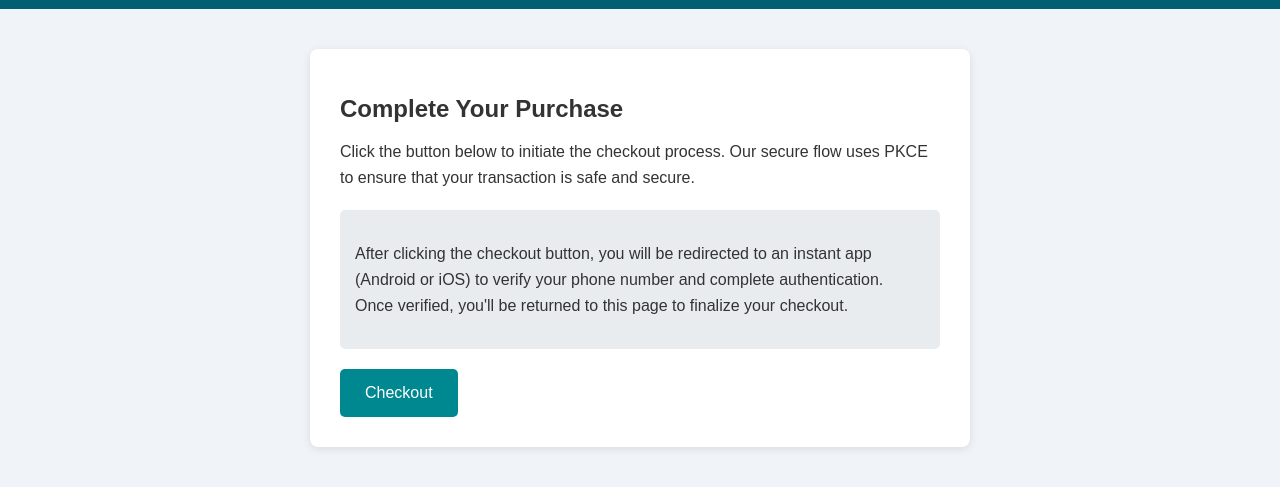
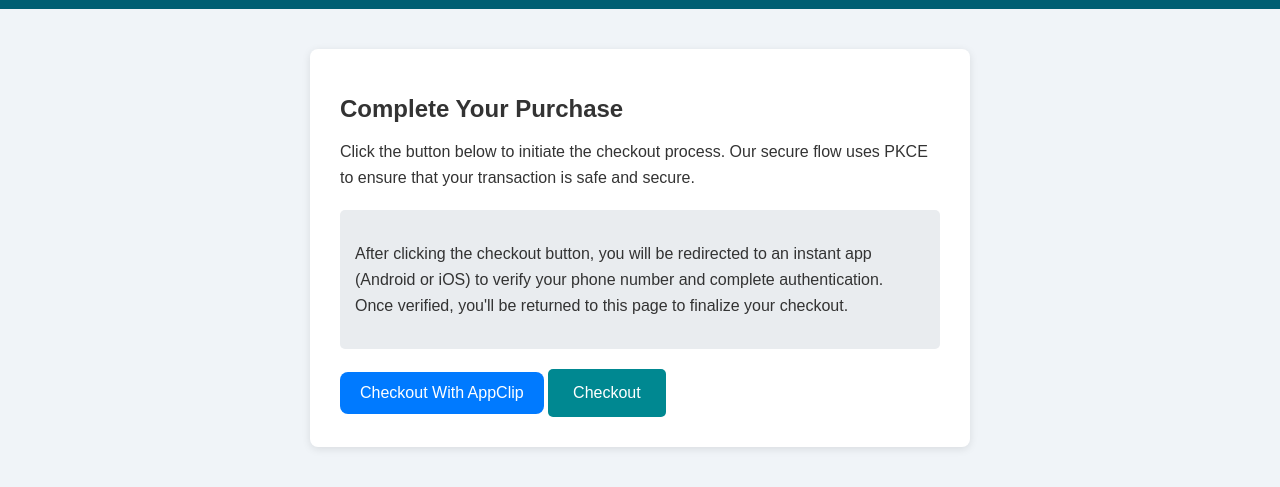
Before and after one commit to jeyanthanperiyasamy/jeyanthanperiyasamy.github.io, a plain HTML site: page index.html in a window 1280 px wide. Shown: the part 85-572 px from the top of the page. Drawn offline with Linux system fonts and the light colour scheme.

Commit message:
Update index.html

```diff
--- a/index.html
+++ b/index.html
@@ -164,6 +164,9 @@
         After clicking the checkout button, you will be redirected to an instant app (Android or iOS) to verify your phone number and complete authentication. Once verified, you'll be returned to this page to finalize your checkout.
       </p>
     </div>
+    <a href="https://appclip-sand.vercel.app/checkout" style="display:inline-block;padding:12px 20px;background:#007aff;color:white;border-radius:8px;text-decoration:none;">
+  Checkout With AppClip
+</a>
     <button onclick="redirectToCheckout()">Checkout</button>
   </div>
 </body>
```
